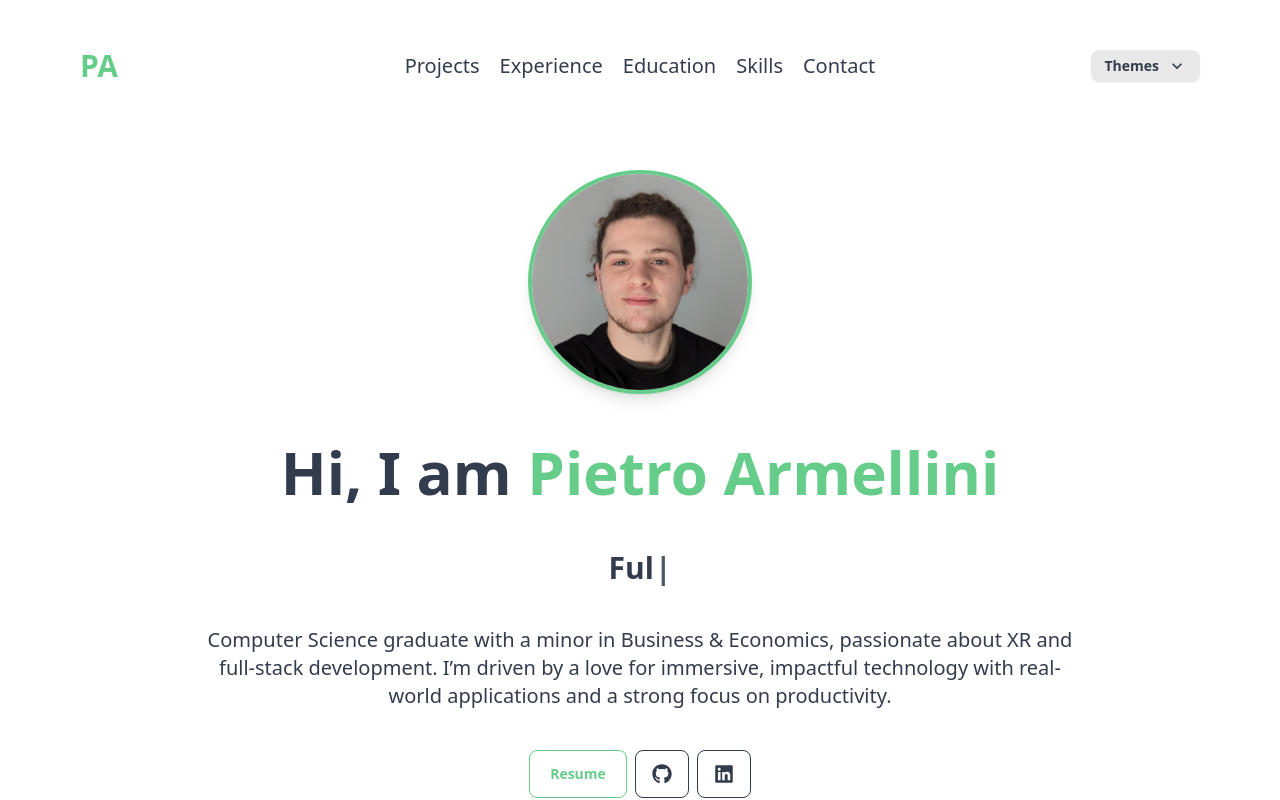
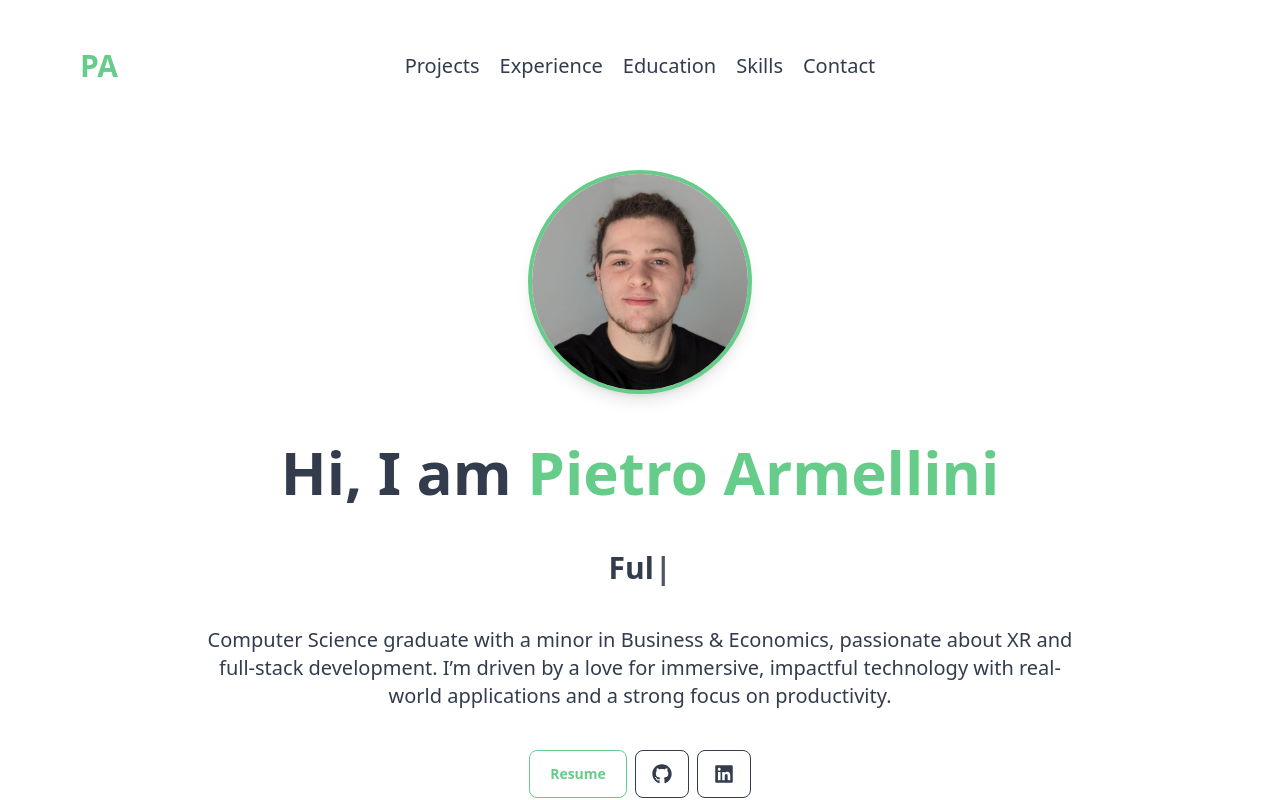
Before and after one commit to pietro-armellini/Portfolio, a React (Vite) app: page / in a window 1280 px wide. Shown: the top 800 px of the page. Built offline with nearby package versions, Linux system fonts and the light colour scheme.

Commit message:
fix: theme change removed

```diff
--- a/src/components/Header.jsx
+++ b/src/components/Header.jsx
@@ -1,5 +1,3 @@
-// Import the required components
-import ThemeToggle from "./ThemeToggle";
 
 const NAV_ITEMS = [
   { href: "#projects", label: "Projects", disabled: false },
@@ -29,8 +27,6 @@ const Header = () => {
         ))}
       </nav>
 
-      {/* Theme Toggle */}
-      <ThemeToggle />
     </header>
   );
 };
--- a/src/components/ThemeToggle.jsx
+++ /dev/null
@@ -1,293 +0,0 @@
-import { MdKeyboardArrowDown } from "react-icons/md";
-const ThemeToggle = () => {
-  return (
-    <div className="dropdown">
-      <div
-        tabIndex={0}
-        role="button"
-        className="tooltip"
-      >
-        <button className="btn btn-sm">
-          Themes <MdKeyboardArrowDown className="text-xl" />
-        </button>
-      </div>
-      <ul
-        tabIndex={0}
-        className="dropdown-content right-0 bg-base-300 rounded-box z-10 p-2 mt-2 shadow-2xl h-20 overflow-y-auto"
-      >
-        <li>
-          <input
-            type="radio"
-            name="theme-dropdown"
-            className="theme-controller btn btn-sm btn-block btn-ghost justify-start"
-            aria-label="Light"
-            value="default"
-          />
-        </li>
-        <li>
-          <input
-            type="radio"
-            name="theme-dropdown"
-            className="theme-controller btn btn-sm btn-block btn-ghost justify-start"
-            aria-label="Dark"
-            value="forest"
-          />
-        </li>
-        {/* <li>
-          <input
-            type="radio"
-            name="theme-dropdown"
-            className="theme-controller btn btn-sm btn-block btn-ghost justify-start"
-            aria-label="Aqua"
-            value="aqua"
-          />
-        </li>
-        <li>
-          <input
-            type="radio"
-            name="theme-dropdown"
-            className="theme-controller btn btn-sm btn-block btn-ghost justify-start"
-            aria-label="Emerald"
-            value="emerald"
-          />
-        </li>
-        <li>
-          <input
-            type="radio"
-            name="theme-dropdown"
-            className="theme-controller btn btn-sm btn-block btn-ghost justify-start"
-            aria-label="Cupcake"
-            value="cupcake"
-          />
-        </li>
-        <li>
-          <input
-            type="radio"
-            name="theme-dropdown"
-            className="theme-controller btn btn-sm btn-block btn-ghost justify-start"
-            aria-label="Garden"
-            value="garden"
-          />
-        </li>
-        <li>
-          <input
-            type="radio"
-            name="theme-dropdown"
-            className="theme-controller btn btn-sm btn-block btn-ghost justify-start"
-            aria-label="Business"
-            value="business"
-          />
-        </li>
-        <li>
-          <input
-            type="radio"
-            name="theme-dropdown"
-            className="theme-controller btn btn-sm btn-block btn-ghost justify-start"
-            aria-label="Retro"
-            value="retro"
-          />
-        </li>
-        <li>
-          <input
-            type="radio"
-            name="theme-dropdown"
-            className="theme-controller btn btn-sm btn-block btn-ghost justify-start"
-            aria-label="Night"
-            value="night"
-          />
-        </li>
-        <li>
-          <input
-            type="radio"
-            name="theme-dropdown"
-            className="theme-controller btn btn-sm btn-block btn-ghost justify-start"
-            aria-label="Winter"
-            value="winter"
-          />
-        </li>
-        <li>
-          <input
-            type="radio"
-            name="theme-dropdown"
-            className="theme-controller btn btn-sm btn-block btn-ghost justify-start"
-            aria-label="Synthwave"
-            value="synthwave"
-          />
-        </li>
-        <li>
-          <input
-            type="radio"
-            name="theme-dropdown"
-            className="theme-controller btn btn-sm btn-block btn-ghost justify-start"
-            aria-label="Dracula"
-            value="dracula"
-          />
-        </li>
-        <li>
-          <input
-            type="radio"
-            name="theme-dropdown"
-            className="theme-controller btn btn-sm btn-block btn-ghost justify-start"
-            aria-label="Coffee"
-            value="coffee"
-          />
-        </li>
-        <li>
-          <input
-            type="radio"
-            name="theme-dropdown"
-            className="theme-controller btn btn-sm btn-block btn-ghost justify-start"
-            aria-label="Pastel"
-            value="pastel"
-          />
-        </li>
-        <li>
-          <input
-            type="radio"
-            name="theme-dropdown"
-            className="theme-controller btn btn-sm btn-block btn-ghost justify-start"
-            aria-label="Luxury"
-            value="luxury"
-          />
-        </li>
-        <li>
-          <input
-            type="radio"
-            name="theme-dropdown"
-            className="theme-controller btn btn-sm btn-block btn-ghost justify-start"
-            aria-label="Halloween"
-            value="halloween"
-          />
-        </li>
-        <li>
-          <input
-            type="radio"
-            name="theme-dropdown"
-            className="theme-controller btn btn-sm btn-block btn-ghost justify-start"
-            aria-label="Cmyk"
-            value="cmyk"
-          />
-        </li>
-        <li>
-          <input
-            type="radio"
-            name="theme-dropdown"
-            className="theme-controller btn btn-sm btn-block btn-ghost justify-start"
-            aria-label="Sunset"
-            value="sunset"
-          />
-        </li>
-        <li>
-          <input
-            type="radio"
-            name="theme-dropdown"
-            className="theme-controller btn btn-sm btn-block btn-ghost justify-start"
-            aria-label="Valentine"
-            value="valentine"
-          />
-        </li>
-        <li>
-          <input
-            type="radio"
-            name="theme-dropdown"
-            className="theme-controller btn btn-sm btn-block btn-ghost justify-start"
-            aria-label="Dim"
-            value="dim"
-          />
-        </li>
-        <li>
-          <input
-            type="radio"
-            name="theme-dropdown"
-            className="theme-controller btn btn-sm btn-block btn-ghost justify-start"
-            aria-label="Black"
-            value="black"
-          />
-        </li>
-        <li>
-          <input
-            type="radio"
-            name="theme-dropdown"
-            className="theme-controller btn btn-sm btn-block btn-ghost justify-start"
-            aria-label="Lofi"
-            value="lofi"
-          />
-        </li>
-        <li>
-          <input
-            type="radio"
-            name="theme-dropdown"
-            className="theme-controller btn btn-sm btn-block btn-ghost justify-start"
-            aria-label="Fantasy"
-            value="fantasy"
-          />
-        </li>
-        <li>
-          <input
-            type="radio"
-            name="theme-dropdown"
-            className="theme-controller btn btn-sm btn-block btn-ghost justify-start"
-            aria-label="Acid"
-            value="acid"
-          />
-        </li>
-        <li>
-          <input
-            type="radio"
-            name="theme-dropdown"
-            className="theme-controller btn btn-sm btn-block btn-ghost justify-start"
-            aria-label="Lemonade"
-            value="lemonade"
-          />
-        </li>
-        <li>
-          <input
-            type="radio"
-            name="theme-dropdown"
-            className="theme-controller btn btn-sm btn-block btn-ghost justify-start"
-            aria-label="Bumblebee"
-            value="bumblebee"
-          />
-        </li>
-        <li>
-          <input
-            type="radio"
-            name="theme-dropdown"
-            className="theme-controller btn btn-sm btn-block btn-ghost justify-start"
-            aria-label="Wireframe"
-            value="wireframe"
-          />
-        </li>
-        <li>
-          <input
-            type="radio"
-            name="theme-dropdown"
-            className="theme-controller btn btn-sm btn-block btn-ghost justify-start"
-            aria-label="Nord"
-            value="nord"
-          />
-        </li>
-        <li>
-          <input
-            type="radio"
-            name="theme-dropdown"
-            className="theme-controller btn btn-sm btn-block btn-ghost justify-start"
-            aria-label="Autumn"
-            value="autumn"
-          />
-        </li>
-        <li>
-          <input
-            type="radio"
-            name="theme-dropdown"
-            className="theme-controller btn btn-sm btn-block btn-ghost justify-start"
-            aria-label="Cyberpunk"
-            value="cyberpunk"
-          />
-        </li> */}
-      </ul>
-    </div>
-  );
-};
-
-export default ThemeToggle;
```
